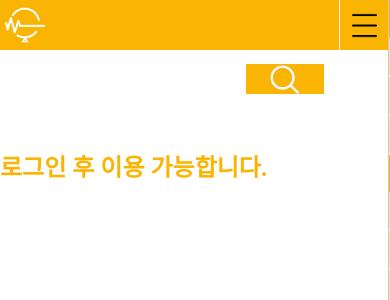
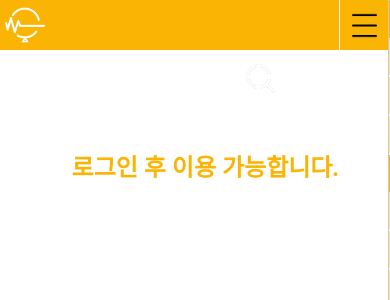
Before and after one commit to sok98/Front-end, a React (Create React App) app: page /UploadVideo in a window 390 px wide. Shown: the top 300 px of the page. Built offline with nearby package versions, Linux system fonts and the light colour scheme.

Commit message:
ys client 합침

```diff
--- a/src/App.js
+++ b/src/App.js
@@ -19,7 +19,7 @@ const App = () => {
       <Route path="/" component={HomePage} exact={true} />
       <Route path="/Login" component={LoginPage} />
       <Route path="/Join" component={JoinPage} />
-      <Route path="/View" component={ViewPage} />
+      <Route path="/View/:videoid" component={ViewPage} />
       <Route path="/List" component={ListPage} />
       <Route path="/Admin" component={AdminPage} />
       <Route path="/Mypage" component={MyPage} />
--- a/src/Page/component/Header.css
+++ b/src/Page/component/Header.css
@@ -25,12 +25,10 @@
 }
 #header_search_btn {
   position: fixed;
-  width: 30px;
+  width: 10%;
   height: 33px;
   margin-left: 1120px; /*300+800  serch_bar랑margin20*/
   margin-top: 30px;
-  background-color: #fab404;
-  border: 0;
 }
 #header_mypage_btn {
   position: fixed;
@@ -64,7 +62,7 @@
   }
 
   #header_search_bar {
-    width: 60%;
+    width: 58%;
     height: 30px;
     margin-top: 10px;
     margin-left: 0px;
--- a/src/Page/component/Header.js
+++ b/src/Page/component/Header.js
@@ -51,21 +51,23 @@ function Header() {
           {/* class->id*/}
         </Link>
         <form onSubmit={onSearchCheckHandler}>
-          <div>
           <input
             id="header_search_bar"
             type="text"
             onChange={onSearchHandler}
           ></input>
-            <button id="header_search_btn">
+          <Link
+            to="/List"
+            id="header_search_btn"
+            onClick={onSearchCheckHandler}
+          >
             <img
               width="30"
               height="30"
               src={icon_search}
               id="icon_search_white"
             />
-            </button>
-          </div>
+          </Link>
         </form>
         <div>
           {username ? (
--- a/src/Page/container/VideoPage/ListPage.js
+++ b/src/Page/container/VideoPage/ListPage.js
@@ -49,6 +49,7 @@ class ListPage extends Component {
               ItemList.map((itemdata) => {
                 return (
                   <div>
+                    <a href={`/View/${itemdata.videoid}`}>
                       <div id="item_image">
                         <img
                           width="250px"
@@ -64,6 +65,7 @@ class ListPage extends Component {
                         <p id="item_view">조회수 : {itemdata.view}</p>
                         <p id="item_like">❤ {itemdata.videolike}</p>
                       </div>
+                    </a>
                   </div>
                 );
               })}
--- a/src/Page/container/VideoPage/UploadVideoPage.css
+++ b/src/Page/container/VideoPage/UploadVideoPage.css
@@ -43,14 +43,29 @@
   height: "30px";
   font-size: large;
 }
-
+#media_message {
+  display: none;
+}
 @media (max-width: 1000px) {
   .UploadVideoPage {
     padding-left: 320px;
   }
 }
 @media (max-width: 480px) {
+  #upload_form {
+    display: none;
+  }
   .UploadVideoPage {
-    padding-left: 0;
+    padding-top: 120px;
+    padding-left: 20px;
+    color: #fab404;
+    text-align: center;
+  }
+  #media_message {
+    display: inline;
+    text-align: center;
+  }
+  #media_label {
+    color: red;
   }
 }
--- a/src/Page/container/VideoPage/UploadVideoPage.js
+++ b/src/Page/container/VideoPage/UploadVideoPage.js
@@ -5,6 +5,7 @@ import Header from "../../component/Header.js";
 import Navi from "../../component/Navi.js";
 import "./UploadVideoPage.css";
 import { delay } from "lodash";
+import Modal from "../../container/VideoPage/Modal.js";
 
 const { Title } = Typography;
 
@@ -18,6 +19,12 @@ function UploadVideoPage() {
   const [VideoTitle, setVideoTitle] = useState("");
   const [Categories, setCategories] = useState("ko-kr");
   const [FilePath, setFilePath] = useState(null);
+
+  /*Modal */
+  const [modalVisible, setModalVisible] = useState(false);
+  const closeModal = () => {
+    setModalVisible(false);
+  };
 
   /* 비디오 (이벤트)*/
   const onVideoChange = (e) => {
@@ -46,6 +53,14 @@ function UploadVideoPage() {
     if (VideoTitle.indexOf(" ") !== -1) {
       alert("title을 다시 확인해주세요.");
     } else {
+      /*Modal*/
+      setModalVisible(true); //
+
+      console.log(FilePath);
+      console.log(Categories);
+      console.log(VideoTitle);
+      console.log(localStorage.getItem("name"));
+
       //formData
       var formData = new FormData();
       formData.append("videofile", FilePath);
@@ -169,6 +184,22 @@ function UploadVideoPage() {
               <button id="uploadpage_submit_btn" type="submit">
                 Submit
               </button>
+              {modalVisible && (
+                <Modal
+                  id="modal_message"
+                  visible={modalVisible}
+                  closable={false}
+                  maskClosable={true}
+                  onClose={closeModal}
+                >
+                  업로드 성공 창이 나오기 전까지 잠시만 기다려주세요
+                </Modal>
+              )}
+            </form>
+            {/*추가*/}
+            <form id="media_message">
+              <br />
+              <label id="media_label">업로드는 pc를 이용해주세요</label>
             </form>
           </div>
         </div>
```
Lines whose indentation alone changed are shown as unchanged.
